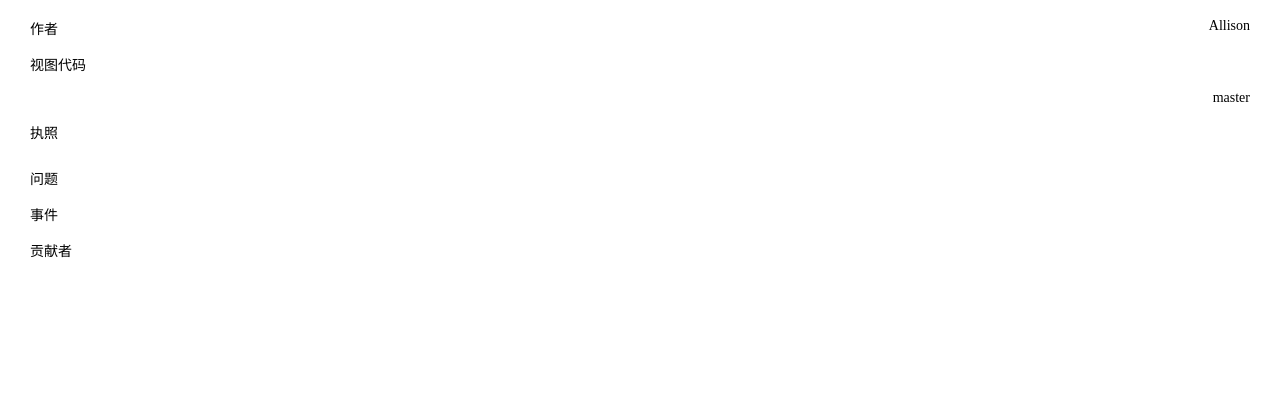
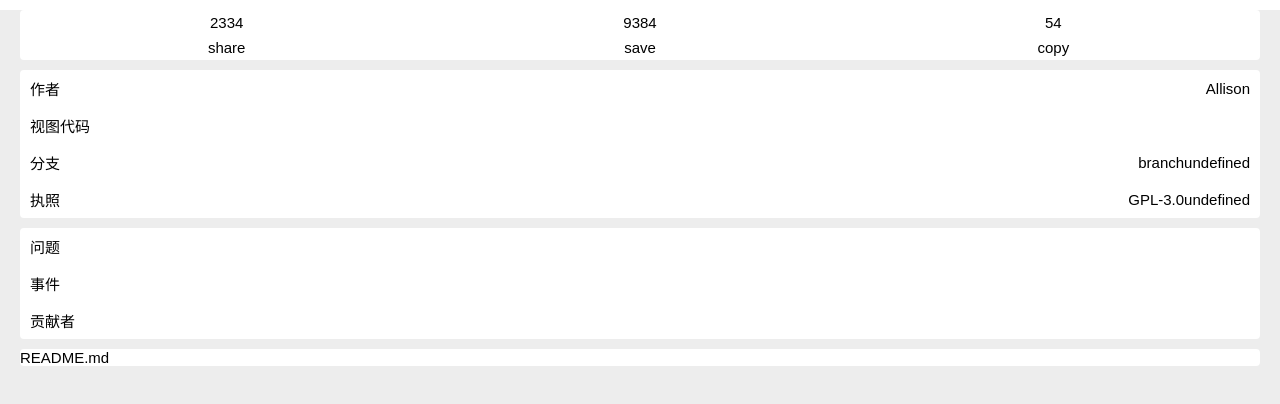
Before and after one commit to Allison12345/vue-git, a Vue app: page /repo-info in a window 1280 px wide. Shown: the top 404 px of the page. Built offline with nearby package versions, Linux system fonts and the light colour scheme; some icons are missing.

Commit message:
repo-info page

```diff
--- /dev/null
+++ b/src/assets/styles/font.less
@@ -0,0 +1,7 @@
+body {
+  font-family: Sans-serif;
+  font-size: 15px;
+}
+font-w {
+  font-weight: bold;
+}
--- a/src/assets/styles/index.less
+++ b/src/assets/styles/index.less
@@ -3,3 +3,4 @@
 @import './bg';
 @import './txt';
 @import './border';
+@import './font';
--- a/src/components/cell/index.vue
+++ b/src/components/cell/index.vue
@@ -1,7 +1,7 @@
 <template lang="pug">
   .cell.flex
     .cell-bd.flex-1  {{label}}
-    .cell-ft(v-html='ft')
+    .cell-ft.flex-r-lc(v-html='ft')
       slot
 </template>
 
--- a/src/pages/home/trending/repo/index.vue
+++ b/src/pages/home/trending/repo/index.vue
@@ -1,6 +1,6 @@
 <template lang="pug">
   .repo
-    repo-item(v-for='(item,index) in items' v-bind='item' :key='index' @click.native='onClick(index)')
+    repo-item(v-for='(item,index) in items' v-bind='item' :key='index' @click.native='onClick(item)')
 </template>
 
 <script>
@@ -21,9 +21,12 @@ export default {
     }
   },
   methods: {
-    onClick(index) {
-      console.log(index)
-      this.$router.push('/repo-info')
+    onClick(item) {
+      const author = item.author,
+        name = item.name,
+        desc = item.desc
+      console.log(author, name, desc)
+      this.$router.push({ path: '/repo-info', query: { author, name, desc } })
     }
   }
 }
--- a/src/pages/repo-info/index.vue
+++ b/src/pages/repo-info/index.vue
@@ -1,10 +1,19 @@
 <template lang="pug">
-  .info-item
+  .repo-info.bg.full
+    .txt-center.font-w  {{$route.query.name}}
+    .txt-center {{$route.query.desc}}
+    cells
+      .full-w.flex(v-for='(row,i) of iconItems' :key='i')
+        info-item.flex-1(v-for='({icon,key,name},j) in row' :key='j'
+          :icon='icon' :label='key?info[key]:name')
     cells(v-for='(rows,i) in items' :key='i' )
-      cell(v-for='({label,key,ft},j) in rows' :key='j' :label='label' :ft='key?info[key]:ft' )
+      cell(v-for='({label,key,ft},j) in rows' :key='j' :label='label'
+       :ft='key?`${info[key]}${ft}`:ft')
+    cells README.md
 </template>
 
 <script>
+import InfoItem from './info-item'
 const ft = '<i class="eva eva-chevron-right-outline" />'
 export default {
   name: 'repo-info',
@@ -12,9 +21,24 @@ export default {
     return {
       info: {
         author: 'Allison',
-        brach: 'master',
-        license: 'GPL-3.0'
+        branch: 'branch',
+        license: 'GPL-3.0',
+        visit: '2334',
+        star: '9384',
+        fork: '54'
       },
+      iconItems: [
+        [
+          { icon: 'eye-outline', key: 'visit' },
+          { icon: 'star-outline', key: 'star' },
+          { icon: 'shuffle-2-outline', key: 'fork' }
+        ],
+        [
+          { icon: 'undo-outline', name: 'share' },
+          { icon: 'save-outline', name: 'save' },
+          { icon: 'copy-outline', name: 'copy' }
+        ]
+      ],
       items: [
         [
           {
@@ -27,12 +51,12 @@ export default {
             ft
           },
           {
-            label: '',
-            key: 'brach'
+            label: '分支',
+            key: 'branch'
           },
           {
             label: '执照',
-            key: 'licence'
+            key: 'license'
           }
         ],
         [
@@ -51,6 +75,13 @@ export default {
         ]
       ]
     }
+  },
+  components: {
+    InfoItem
   }
 }
 </script>
+<style lang="less">
+.repo-info {
+}
+</style>
--- /dev/null
+++ b/src/pages/repo-info/info-item.vue
@@ -0,0 +1,18 @@
+<template lang="pug">
+  .info-item.flex-c-tc
+    icon(:name='icon')
+    span {{label}}
+</template>
+
+<script>
+export default {
+  name: 'info-item',
+  props: ['icon', 'label']
+}
+</script>
+
+<style lang="less">
+.info-item {
+  padding: 4px 0;
+}
+</style>
```
